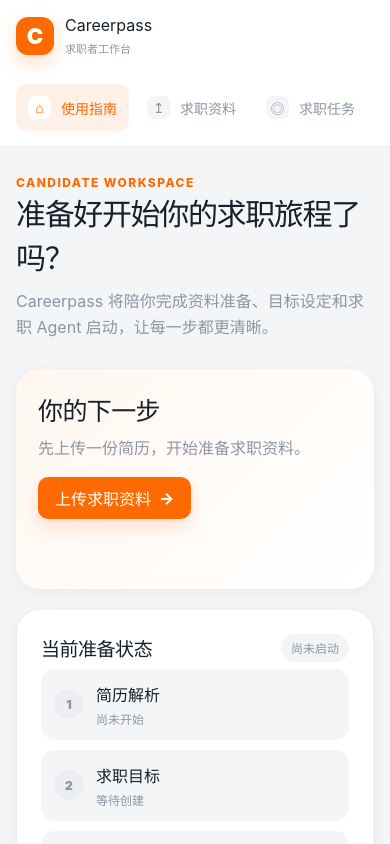
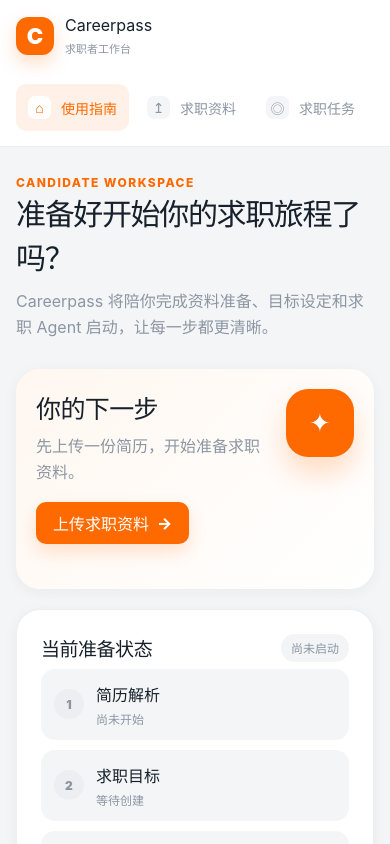
Before and after one commit to mingyuexinc/Careerpass, a React (Vite) app in the folder careerpass-frontend/: page /login in a window 390 px wide. Both pictures are taken after typing "Sample", "Sample123" into the empty fields and a click on the button "登录". Shown: the top 844 px of the page. Built offline with nearby package versions, Linux system fonts and the light colour scheme.

Commit message:
fix(frontend): match prototype hero icon

```diff
--- a/careerpass-frontend/src/styles/globals.css
+++ b/careerpass-frontend/src/styles/globals.css
@@ -355,14 +355,15 @@
 }
 .hero-orb {
   display: grid;
-  width: 125px;
-  height: 125px;
+  width: 100px;
+  height: 100px;
   flex: 0 0 auto;
   place-items: center;
-  border-radius: 38% 62% 61% 39% / 44% 38% 62% 56%;
-  background: var(--color-brand-soft);
-  color: var(--color-brand);
-  font-size: 55px;
+  border-radius: 32px;
+  background: var(--color-brand);
+  color: #fff;
+  font-size: 34px;
+  box-shadow: 0 16px 28px rgba(255, 106, 0, 0.22);
 }
 .panel-grid,
 .upload-grid {
@@ -1035,14 +1036,22 @@
   .login-card {
     padding: 26px 20px;
   }
-  .hero-card,
+  .hero-card {
+    display: flex;
+    align-items: flex-start;
+    padding: 20px;
+  }
   .offer-progress-panel,
   .agent-card {
     display: block;
     padding: 22px;
   }
   .hero-orb {
-    display: none;
+    display: grid;
+    width: 68px;
+    height: 68px;
+    border-radius: 22px;
+    font-size: 26px;
   }
   .form-grid {
     grid-template-columns: 1fr;
```
